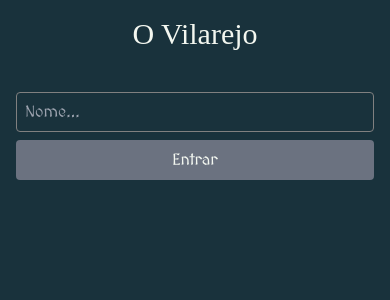
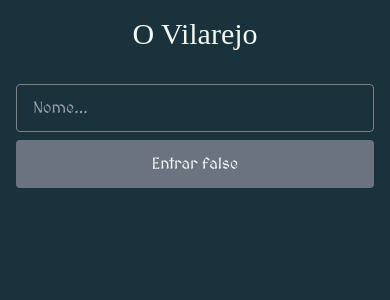
Before and after one commit to jv-demed/o-vilarejo, a Next.js app: page / in a window 390 px wide. Shown: the top 300 px of the page. Built offline with nearby package versions, Linux system fonts and the light colour scheme; no server answers; the database is empty; a web font is replaced by a local one.

Commit message:
Feat: Ajuste de layout para mobile

```diff
--- a/src/app/layout.jsx
+++ b/src/app/layout.jsx
@@ -1,3 +1,4 @@
+import { Header } from '@/components/elements/Header';
 import '@/styles/globals.css';
 
 export const metadata = {
@@ -7,7 +8,11 @@ export const metadata = {
 export default function RootLayout({ children }){
     return (
         <html lang='pt-br'>
-            <body className='bg-gunmetal text-mintCream'>
+            <body className={`
+                bg-gunmetal text-mintCream
+                max-w-md mx-auto
+            `}>
+                <Header />
                 {children}
             </body>
         </html>
--- a/src/app/page.jsx
+++ b/src/app/page.jsx
@@ -1,5 +1,5 @@
 'use client'
-import { useState } from 'react';
+import { useEffect, useState } from 'react';
 import { useRealtime } from '@/hooks/useRealtime';
 import { Container } from '@/components/boxes/Container';
 import { TextInput } from '@/components/inputs/TextInput';
@@ -11,24 +11,25 @@ export default function Home(){
         name: 'players',
         table: 'o-vilarejo_jogadores'
     });
-    console.log(players);
+
+    const [playersLength, setPlayersLength] = useState(0);
+    useEffect(() => {
+        setPlayersLength(players.list.length);
+    }, [players.list]);
 
     const [name, setName] = useState('');
 
     return (
         <Container>
-            <header>
-                <h1 className='text-3xl'>
-                    O Vilarejo
-                </h1>
-            </header>
             <div className='flex flex-col gap-2 w-full'>
                 <TextInput placeholder='Nome...'
                     value={name}
                     setValue={setName}
                 />
-                <ActionButton name='Entrar'
+                <ActionButton
+                    name={`Entrar ${playersLength > 0 && `${playersLength}/10`}`}
                     disabled={name == ''}
+
                 />
             </div>
         </Container>
--- a/src/components/buttons/ActionButton.jsx
+++ b/src/components/buttons/ActionButton.jsx
@@ -20,7 +20,7 @@ export function ActionButton({
             style={{ width: width || '100%' }}
             className={`
                 flex items-center justify-center gap-2.5
-                rounded cursor-pointer px-2 h-10 text-mintCream
+                rounded cursor-pointer px-2 h-12 text-mintCream
                 focus:outline-none focus:ring-2 focus:ring-amaranthPurple
                 ${disabled ? 'bg-gray-500 cursor-not-allowed' : 'bg-amaranthPurple'}
             `}
--- /dev/null
+++ b/src/components/elements/Header.jsx
@@ -0,0 +1,9 @@
+export function Header(){
+    return (
+        <header className='flex justify-center py-4'>
+            <h1 className='text-3xl'>
+                O Vilarejo
+            </h1>
+        </header>
+    )
+}
--- a/src/components/inputs/TextInput.jsx
+++ b/src/components/inputs/TextInput.jsx
@@ -15,7 +15,7 @@ export function TextInput({
             disabled={disabled}
             className={`
                 bg-gunmetal border border-border text-mintCream
-                rounded w-full px-2 h-10
+                rounded w-full px-4 h-12
                 hover:border-amaranthPurple transition
                 focus:outline-none focus:ring-2 focus:ring-amaranthPurple focus:border-amaranthPurple
             `}
--- a/src/hooks/useRealtime.jsx
+++ b/src/hooks/useRealtime.jsx
@@ -1,6 +1,6 @@
 'use client'
 import { useEffect } from 'react';
-import { getRealtime } from '@/supabase/realtime';
+import { getRealtime, removeChannel } from '@/supabase/realtime';
 import { useDataList } from '@/hooks/useDataList';
 
 export function useRealtime({ name, table }) {
```
